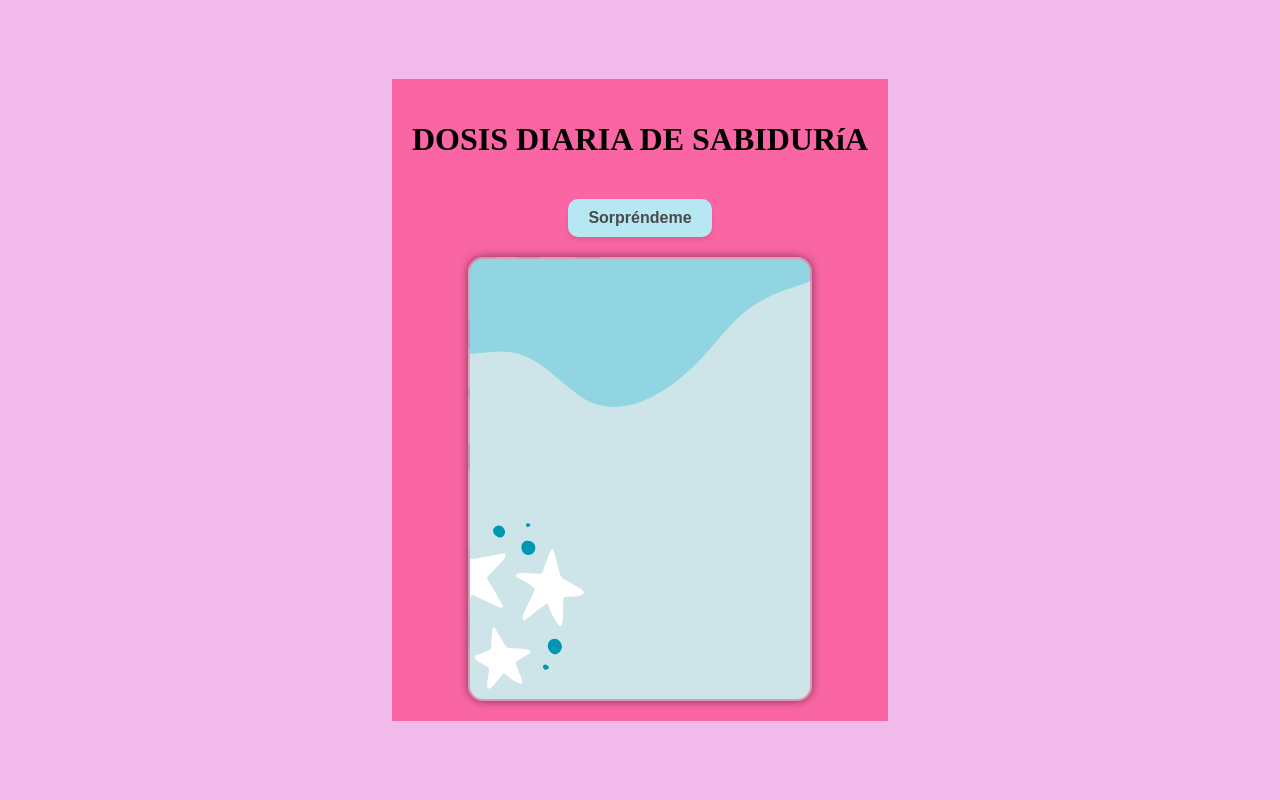
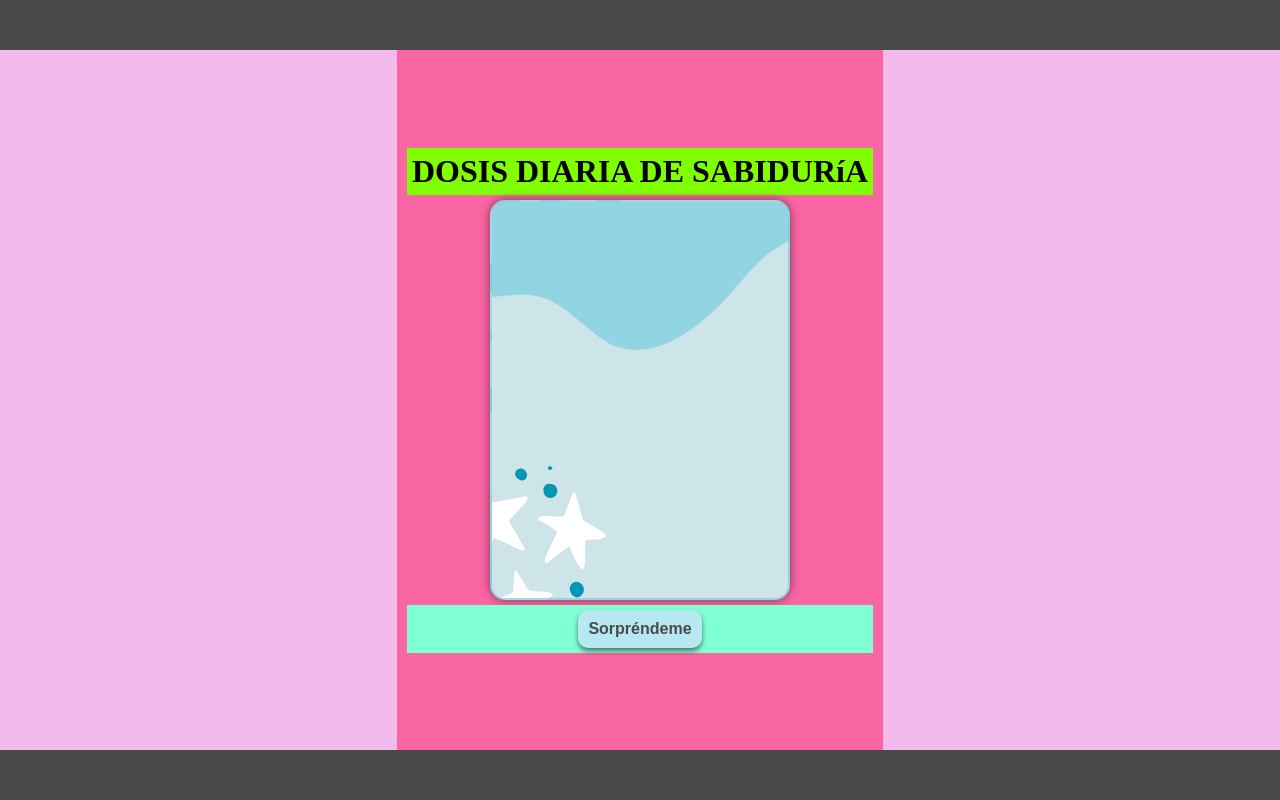
Before and after one commit to AndreaKatherine/afirmaciones-App, a website: page public/index.html in a window 1280 px wide. Drawn offline with Linux system fonts and the light colour scheme.

Commit message:
cambios para que funcione la bd

```diff
--- a/public/index.html
+++ b/public/index.html
@@ -7,13 +7,20 @@
     <link rel="stylesheet" href="/src/styles/card.css" />
   </head>
   <body>
+    <header class="header-bar"></header>
     <div class="container">
-      <h1>DOSIS DIARIA DE SABIDURíA</h1>
-      <button id="generate">Sorpréndeme</button>
-      <div class="containerCard">
+      <div class="title-container">
+        <h1>DOSIS DIARIA DE SABIDURíA</h1>
+      </div>
+
+      <div class="card-container">
         <div id="output"></div>
+      </div>
+      <div class="button-container">
+        <button id="generate">Sorpréndeme</button>
       </div>
     </div>
     <script src="/public/aplicacion.js"></script>
+    <footer class="footer-bar"></footer>
   </body>
 </html>
--- a/server.js
+++ b/server.js
@@ -1,5 +1,7 @@
+require("dotenv").config(); // 🔹 Cargar variables de entorno
 const express = require("express");
 const cors = require("cors");
+const path = require("path");
 
 const db = require("./src/db"); // Importamos la conexión
 
@@ -23,10 +25,9 @@ app.get("/frase-aleatoria", (req, res) => {
 // Iniciar el servidor
 const PORT = process.env.PORT || 3001;
 //----------------------------------------------------
-const path = require("path");
 
 // Servir archivos estáticos del frontend
-app.use(express.static(path.join(__dirname, "")));
+app.use(express.static(path.join(__dirname, "public")));
 
 app.get("/", (req, res) => {
   res.sendFile(path.join(__dirname, "public", "index.html"));
--- a/src/db.js
+++ b/src/db.js
@@ -1,5 +1,5 @@
+require("dotenv").config(); // Cargar las variables de entorno desde .env
 const mysql = require("mysql2");
-require("dotenv").config(); // Cargar las variables de entorno desde .env
 
 // Configuración de conexión a MySQL usando variables de entorno
 const connection = mysql.createConnection({
@@ -7,7 +7,7 @@ const connection = mysql.createConnection({
   user: process.env.DB_USER,
   password: process.env.DB_PASSWORD,
   database: process.env.DB_NAME,
-  port: process.env.DB_PORT || 3306,
+  port: process.env.DB_PORT,
 });
 
 // Conex base de datos
--- a/src/styles/card.css
+++ b/src/styles/card.css
@@ -1,40 +1,45 @@
-/* Reset básico */
+* {
+  box-sizing: border-box;
+  margin: 0;
+  padding: 0;
+}
+
 body {
   display: flex;
+  flex-direction: column;
   justify-content: center;
   align-items: center;
-  height: 100vh; /* Ocupa el 100% de la altura de la ventana */
-  margin: 0;
-  padding: 0;
-  background-color: #f3baec; /* Fondo claro */
-  height: 100vh;
-  text-align: center;
-  flex-direction: column;
+  background-color: #f3baec;
+  min-height: 100vh;
 }
 
 .container {
+  flex-grow: 1;
   display: flex;
   justify-content: center;
   align-items: center;
   flex-direction: column;
+  text-align: center;
   background-color: rgb(250, 102, 163);
-  padding: 20px;
-  gap: 20px;
+  padding: 10px;
+  gap: 5px;
+  max-width: 90%;
 }
-.containerCard {
+
+.card-container {
   display: flex;
   justify-content: center;
   flex-direction: column;
   align-items: center;
-  background-color: #e66d9b88;
+  background-color: #f580adc2;
   background-image: url(/public/images/background.png);
   gap: 40px;
   width: 100%;
   max-width: 300px;
   height: 400px;
-  padding: 20px;
+  padding: 10px;
   border-radius: 15px;
-  border: 2px solid #dd83a7c1; /* Agregar borde */
+  border: 2px solid #83ceddc1; /* Agregar borde */
   box-shadow: 0px 0px 10px rgba(0, 0, 0, 0.5);
   font-family: "Lucida Sans", "Lucida Sans Regular", "Lucida Grande",
     "Lucida Sans Unicode", Geneva, Verdana, sans-serif;
@@ -42,18 +47,33 @@ body {
   min-width: 250px; /* Evita que se haga más pequeña que esto */
   min-height: 350px;
 }
-
+.title-container {
+  display: flex;
+  justify-content: center;
+  flex-direction: column;
+  background-color: chartreuse;
+  padding: 5px;
+}
+#output {
+  background-color: #4b4a4a;
+  width: 100%;
+}
 button {
   background-color: #b5e8f0; /* Azul pastel */
   color: #4b4a4a;
   border: none;
-  padding: 10px 20px;
+  padding: 10px;
   border-radius: 10px;
   cursor: pointer;
   font-size: 1em;
   font-weight: bold;
-  box-shadow: 0 3px 5px rgba(0, 0, 0, 0.1);
+  box-shadow: 0 3px 5px rgba(0, 0, 0, 0.5);
   transition: all 0.3s ease;
+}
+.button-container {
+  background-color: aquamarine;
+  width: 100%;
+  padding: 5px;
 }
 
 button:hover {
@@ -65,3 +85,13 @@ button:active {
   background-color: #f6edeb; /* Azul pastel aún más oscuro */
   transform: scale(1);
 }
+.header-bar,
+.footer-bar {
+  background-color: #4b4a4a;
+  width: 100%;
+  height: 50px;
+}
+
+.footer-bar {
+  margin-top: auto;
+}
```
Also changed, not shown: package.json (+7 -4 lines), src/styles/responsive.css (added, +23 -0 lines), readme.md, 3 other files.
